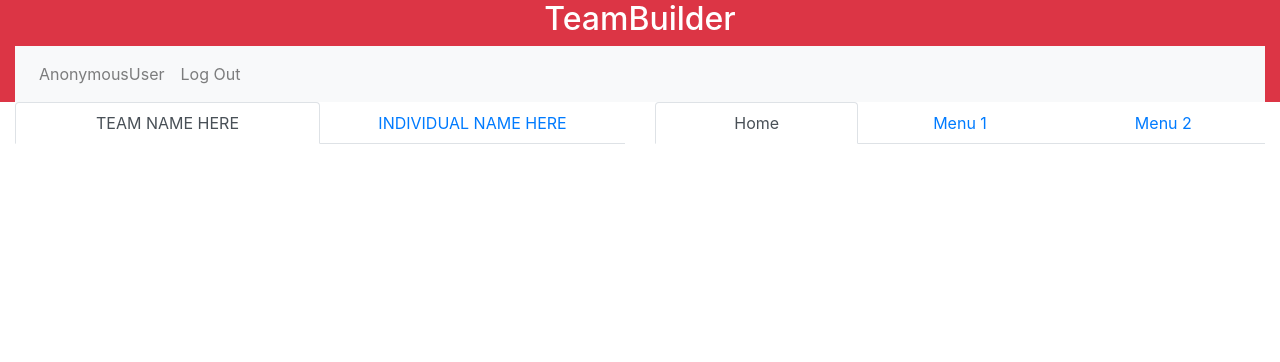
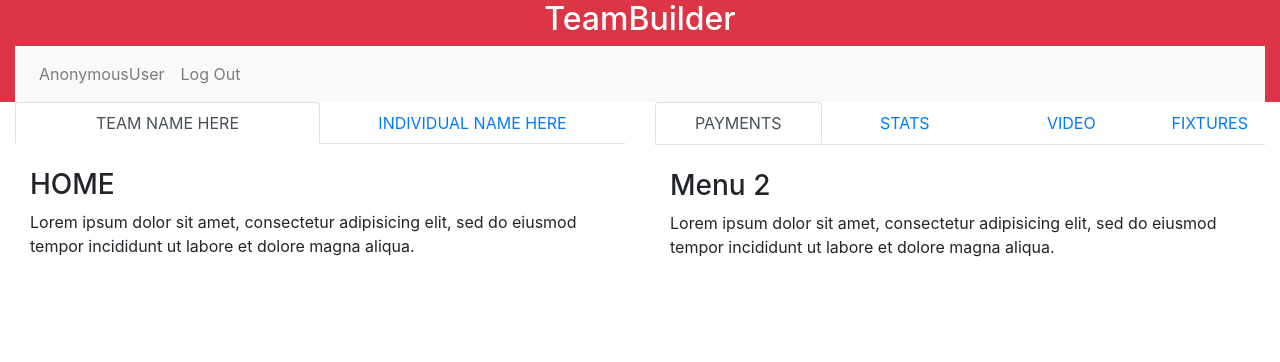
Before and after one commit to 6ixmadeit/TeamBuilder, a Django app: page /main/mainpage in a window 1280 px wide. Shown: the top 362 px of the page. Run offline with Django 3.2, Linux system fonts and the light colour scheme; some libraries are stand-ins or nearby versions.

Commit message:
Added pages to tabs in mainpage

```diff
--- a/templates/Main/mainpage.html
+++ b/templates/Main/mainpage.html
@@ -26,19 +26,49 @@
                     <a class="nav-link" data-toggle="tab" href="#menu1">INDIVIDUAL NAME HERE</a>
                 </li>
             </ul>
+            <div class="tab-content">
+                <div id="home" class="container tab-pane active"><br>
+                    <h3>HOME</h3>
+                    <p>Lorem ipsum dolor sit amet, consectetur adipisicing elit, sed do eiusmod tempor incididunt ut labore et dolore magna aliqua.</p>
+                </div>
+                <div id="menu1" class="container tab-pane fade"><br>
+                    <h3>Menu 1</h3>
+                    <p>Ut enim ad minim veniam, quis nostrud exercitation ullamco laboris nisi ut aliquip ex ea commodo consequat.</p>
+                </div>
+            </div>
         </div>
             <div class="col-lg-6 nav-justified">
                 <ul class="nav nav-tabs">
                     <li class="nav-item">
-                        <a class="nav-link active" data-toggle="tab" href="#home">Home</a>
+                        <a class="nav-link active" data-toggle="tab" href="#menu2">PAYMENTS</a>
                     </li>
                     <li class="nav-item">
-                        <a class="nav-link" data-toggle="tab" href="#menu1">Menu 1</a>
+                        <a class="nav-link" data-toggle="tab" href="#menu3">STATS</a>
                     </li>
                     <li class="nav-item">
-                        <a class="nav-link" data-toggle="tab" href="#menu2">Menu 2</a>
+                        <a class="nav-link" data-toggle="tab" href="#menu4">VIDEO</a>
+                    </li>
+                    <li>
+                    	<a class="nav-link" data-toggle="tab" href="#menu5">FIXTURES</a>
                     </li>
                 </ul>
+                <div class="tab-content">
+                    <div id="menu2" class="container tab-pane active"><br>
+                        <h3>Menu 2</h3>
+                        <p>Lorem ipsum dolor sit amet, consectetur adipisicing elit, sed do eiusmod tempor incididunt ut labore et dolore magna aliqua.</p>
+                    </div>
+                    <div id="menu3" class="container tab-pane fade"><br>
+                        <h3>Menu 3</h3>
+                        <p>Ut enim ad minim veniam, quis nostrud exercitation ullamco laboris nisi ut aliquip ex ea commodo consequat.</p>
+                    </div>
+                    <div id="menu4" class="container tab-pane fade"><br>
+                        <h3>Menu 4</h3>
+                        <p>Sed ut perspiciatis unde omnis iste natus error sit voluptatem accusantium doloremque laudantium, totam rem aperiam.</p>
+                    </div>
+                    <div id="menu5" class="container tab-pane fade"><br>
+                    	<h3>Menu 5</h3>
+                    	<p>Sed ut perspiciatis unde omnis iste natus error sit voluptatem accusantium doloremque laudantium, totam rem aperiam.</p>
+            </div>
             </div>
         </div>
     </div>
```
